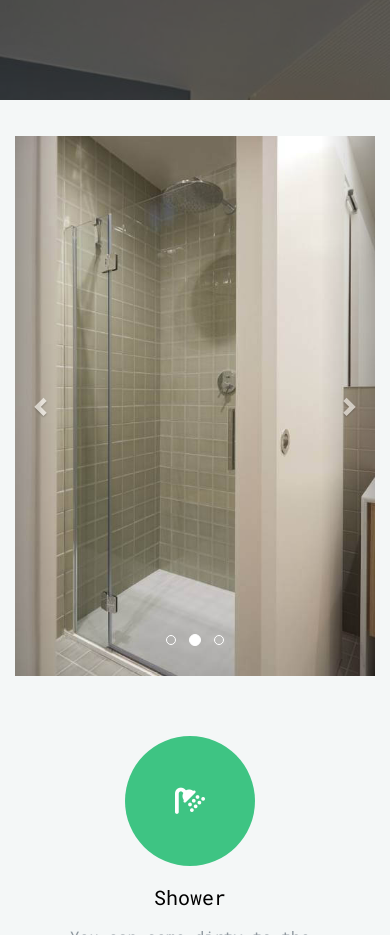
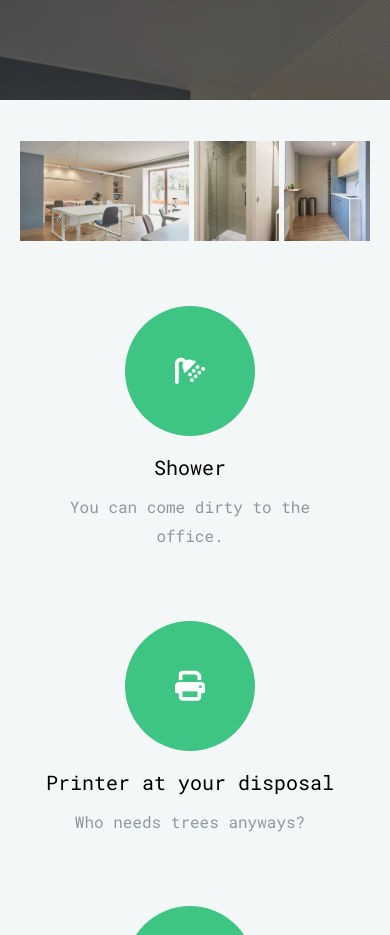
Before and after one commit to sonny-weir/coworking-la-platja, a plain HTML site: page index.html in a window 390 px wide. Shown: the part 800-1735 px from the top of the page. Drawn offline with Linux system fonts and the light colour scheme; files whose address does not match are found by name.

Commit message:
small changes pictures and whatsapp

```diff
--- a/css/style.css
+++ b/css/style.css
@@ -1412,3 +1412,114 @@ h1, h2, h3, h4, h5, h6 {
 }
 
 /*# sourceMappingURL=style.css.map */
+
+
+.flexbin {
+    display: flex;
+    overflow: hidden;
+    flex-wrap: wrap;
+    margin: -2.5px;
+}
+
+    .flexbin:after {
+        content: '';
+        flex-grow: 999999999;
+        min-width: 300px;
+        height: 0;
+    }
+
+    .flexbin > * {
+        position: static;
+        display: block;
+        height: 300px;
+        margin: 2.5px;
+        flex-grow: 1;
+    }
+
+        .flexbin > * > img {
+            height: 300px;
+            object-fit: cover;
+            max-width: 100%;
+            min-width: 100%;
+            vertical-align: bottom;
+            transition: 1s ease;
+        }
+            .flexbin > * > img:hover {
+                -webkit-transform: scale(1.2);
+                -ms-transform: scale(1.2);
+                transform: scale(1.2);
+                transition: 1s ease;
+            }
+
+
+                @media (max-width: 980px) {
+                    .flexbin {
+                        display: flex;
+                        overflow: hidden;
+                        flex-wrap: wrap;
+                        margin: -2.5px;
+                    }
+
+                        .flexbin:after {
+                            content: '';
+                            flex-grow: 999999999;
+                            min-width: 150px;
+                            height: 0;
+                        }
+
+                        .flexbin > * {
+                            position: relative;
+                            display: block;
+                            height: 150px;
+                            margin: 2.5px;
+                            flex-grow: 1;
+                        }
+
+                            .flexbin > * > img {
+                                height: 150px;
+                                object-fit: cover;
+                                max-width: 100%;
+                                min-width: 100%;
+                                vertical-align: bottom;
+                            }
+
+                        .flexbin.flexbin-margin {
+                            margin: 2.5px;
+                        }
+                }
+
+                @media (max-width: 400px) {
+                    .flexbin {
+                        display: flex;
+                        overflow: hidden;
+                        flex-wrap: wrap;
+                        margin: -2.5px;
+                    }
+
+                        .flexbin:after {
+                            content: '';
+                            flex-grow: 999999999;
+                            min-width: 100px;
+                            height: 0;
+                        }
+
+                        .flexbin > * {
+                            position: relative;
+                            display: block;
+                            height: 100px;
+                            margin: 2.5px;
+                            flex-grow: 1;
+                        }
+
+                            .flexbin > * > img {
+                                height: 100px;
+                                object-fit: cover;
+                                max-width: 100%;
+                                min-width: 100%;
+                                vertical-align: bottom;
+                            }
+
+                        .flexbin.flexbin-margin {
+                            margin: 2.5px;
+                        }
+                }
--- a/index.html
+++ b/index.html
@@ -15,7 +15,7 @@
 
 					   	<!--
 
-					   	<!-- Facebook and Twitter integration -->
+						<!-- Facebook and Twitter integration -->
 					   	<meta property="og:title" content="" />
 					   	<meta property="og:image" content="" />
 					   	<meta property="og:url" content="" />
@@ -42,14 +42,12 @@
 					   	<!-- Style -->
 					   	<link rel="stylesheet" href="css/style.css">
 
-
 					   	<!-- Modernizr JS -->
 					   	<script src="js/modernizr-2.6.2.min.js"></script>
 					   	<!-- FOR IE9 below -->
 					   	<!--[if lt IE 9]>
 	<script src="js/respond.min.js"></script>
 	<![endif]-->
-
 
 
 					   </head>
@@ -88,8 +86,8 @@
 					   							<h1 class="animate-box "><span class="medium ">Share your office with 12</span><div><span class="medium">... not 100</span></div></h1>
 					   							<h2 class="animate-box">Welcome to Barcelona's closest-to-the-beach Coworking space!</h2>
 													<div class="call-to-action">
-														<a  href="https://wa.me/34617752918?text=Hello," target="_blank" class="demo animate-box"><i class="fa-solid fa-euro-sign"></i> Prices</a>
-														<a href="https://api.whatsapp.com/send?phone=34617752918" target="_blank"class="download animate-box"><i class="icon-whatsapp"></i> Whatsapp Us</a>
+														<a href="https://wa.me/34617752918?text=HeIlo," target="_blank" class="demo animate-box"><i class="fa-solid fa-euro-sign"></i> Prices</a>
+														<a href="https://wa.me/34617752918?text=HeIlo," target="_blank"class="download animate-box"><i class="icon-whatsapp"></i> Whatsapp Us</a>
 														<!--<a href="#" data-nav-section="pricing" class="download animate-box"><i class="icon-whatsapp"></i> Contact</a>-->
 													</div>
 					   						</div>
@@ -100,39 +98,17 @@
 					   	</section>
                             <br />
 					   	<setion class="#fh5co-counters"   >
-								<div class="container" >
+								<div class="container">
 
-									<div id="myCarousel" class="carousel slide" data-ride="carousel">
-										<!-- Indicators -->
-										<ol class="carousel-indicators">
-											<li data-target="#myCarousel" data-slide-to="0" class="active"></li>
-											<li data-target="#myCarousel" data-slide-to="1"></li>
-											<li data-target="#myCarousel" data-slide-to="2"></li>
-										</ol>
-
-										<!-- Wrapper for slides -->
-										<div class="carousel-inner">
-											<div class="item active">
-												<img src="images/work-area_1.jpg" alt="work-area_1.jpg" style="width:100%;">
-											</div>
-
-											<div class="item">
-												<img src="images/work-area_2.jpg" alt="work-area_2.jpg" style="width:100%;">
-											</div>
-
-											<div class="item">
-												<img src="images/work-area_3.jpg" alt="work-area_3.jpg" style="width:100%;">
-											</div>
-										</div>
-
-										<!-- Left and right controls -->
-										<a class="left carousel-control" href="#myCarousel" data-slide="prev">
-											<span class="glyphicon glyphicon-chevron-left"></span>
-											<span class="sr-only">Previous</span>
+									<div class="flexbin flexbin-margin">
+										<a href="images/work-area_1.jpg" target="_blank">
+											<img src="images/work-area_1.jpg" class="zoom" />
 										</a>
-										<a class="right carousel-control" href="#myCarousel" data-slide="next">
-											<span class="glyphicon glyphicon-chevron-right"></span>
-											<span class="sr-only">Next</span>
+										<a href="images/work-area_2.jpg" target="_blank">
+											<img src="images/work-area_2.jpg" class="zoom" />
+										</a>
+										<a href="images/work-area_3.jpg" target="_blank">
+											<img src="images/work-area_3.jpg" class="zoom" />
 										</a>
 									</div>
 								</div>
@@ -579,7 +555,6 @@
 					</div>
 				</div>-->
 					   			</div>
-					   			</div>
 					   		</section>
 					   	</section>
 
@@ -719,7 +694,7 @@
 					   					</ul>
 					   					<h3 class="section-title">Connect with Us</h3>
 					   					<ul class="social-media">
-					   						<li><a href="https://wa.me/34617752918" target="_blank" class="facebook"><i class="icon-whatsapp"></i></a></li>
+					   						<li><a href="https://wa.me/34617752918?text=HeIlo," target="_blank" class="facebook"><i class="icon-whatsapp"></i></a></li>
 					   						<li><a href="#" class="twitter"><i class="icon-twitter"></i></a></li>
 					   						<li><a href="#" class="dribbble"><i class="icon-dribbble"></i></a></li>
 					   						<li><a href="#" class="github"><i class="icon-github-alt"></i></a></li>
```
Also changed, not shown: images/activity_swim.jpg.
